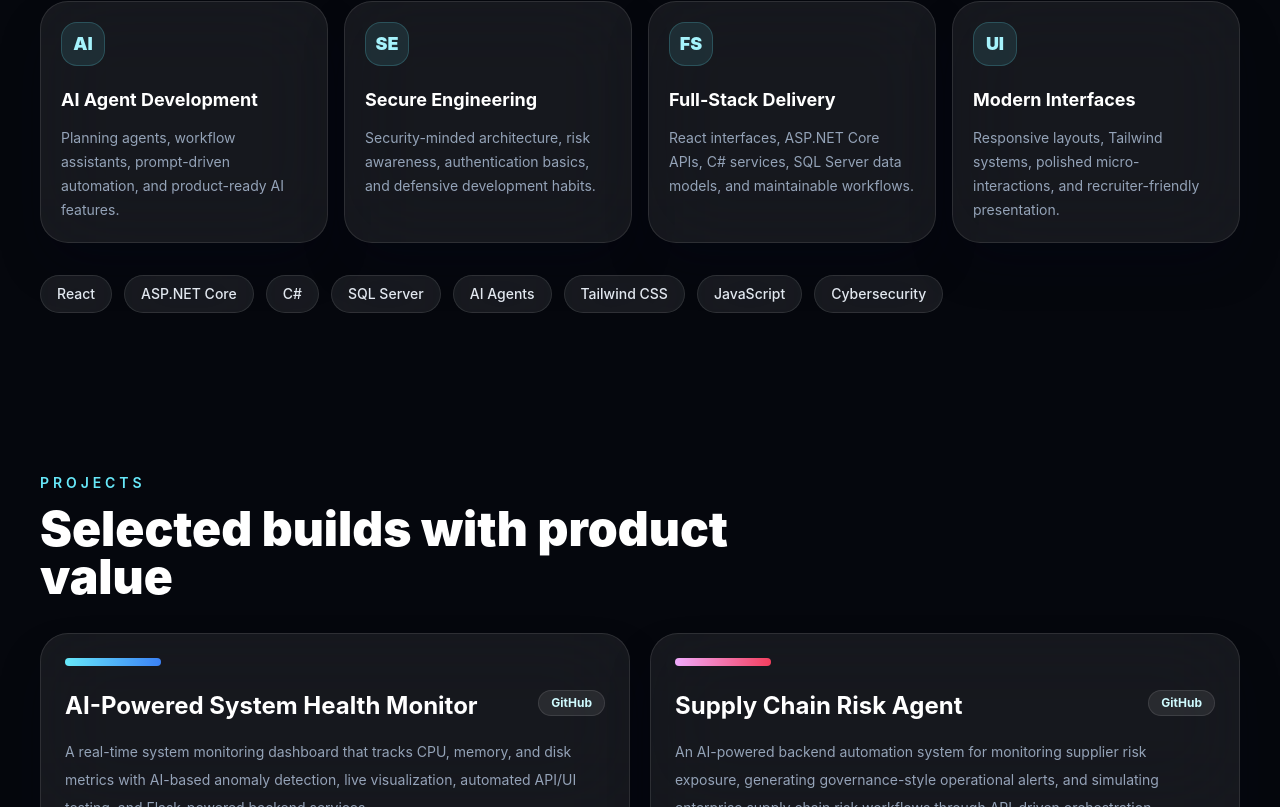
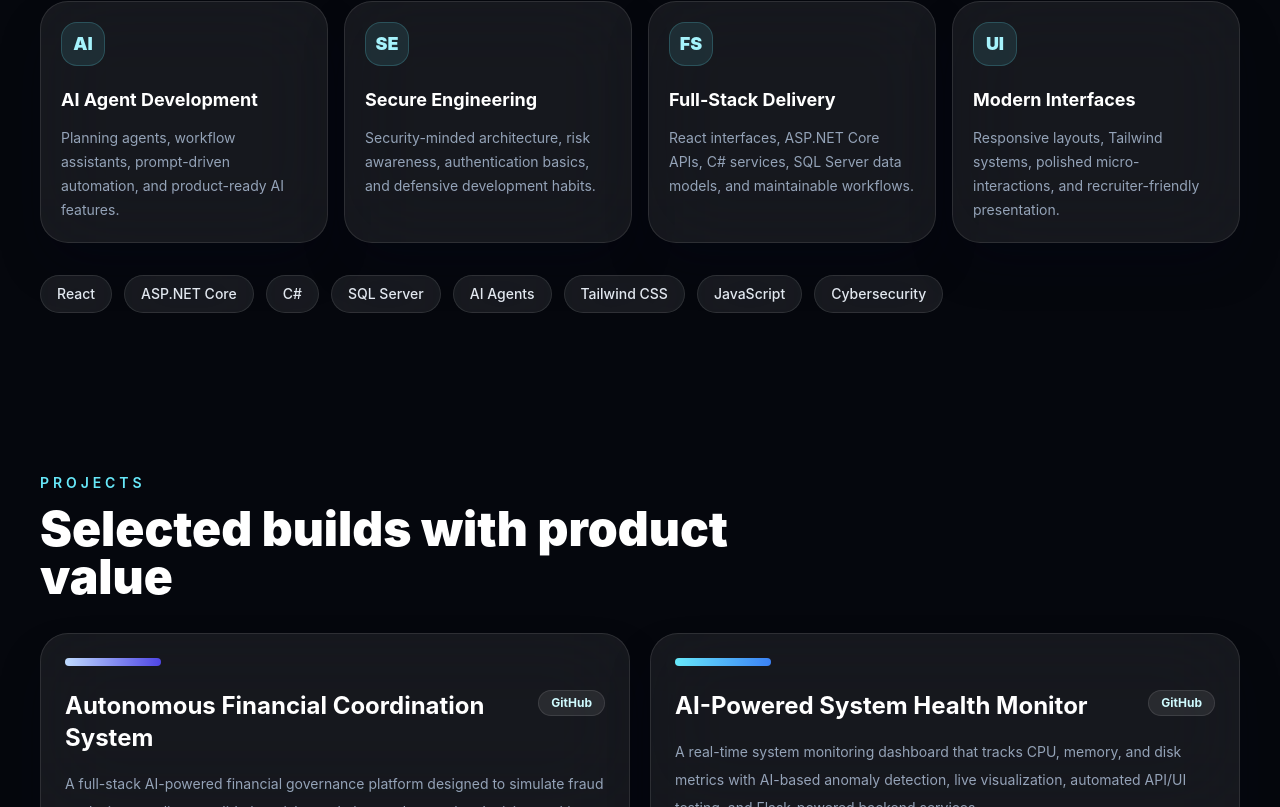
Before and after one commit to raheshcse/Rahesh-portfolio, a React (Vite) app: page / in a window 1280 px wide. Shown: the part 1993-2800 px from the top of the page. Built offline with nearby package versions, Linux system fonts and the light colour scheme.

Commit message:
Updated portfolio projects

```diff
--- a/src/data/portfolio.js
+++ b/src/data/portfolio.js
@@ -68,12 +68,27 @@ export const profileHighlights = [
 
 export const projects = [
   {
+    title: 'Autonomous Financial Coordination System',
+    description: 'A full-stack AI-powered financial governance platform designed to simulate fraud analysis, compliance validation, risk escalation, and executive decision-making using multiple AI agents.',
+    tags: ['React', 'FastAPI', 'LangGraph', 'AI Agents'],
+    accent: 'from-blue-200 to-indigo-600',
+    url: 'https://github.com/raheshcse/autonomous-financial-coordination-system',
+  },
+  {
     title: 'AI-Powered System Health Monitor',
     description:
   'A real-time system monitoring dashboard that tracks CPU, memory, and disk metrics with AI-based anomaly detection, live visualization, automated API/UI testing, and Flask-powered backend services.',
     tags: ['Python', 'Flask', 'AI Monitoring', 'Playwright', 'Pytest'],
     accent: 'from-cyan-300 to-blue-500',
     url: 'https://github.com/raheshcse/system-health-monitor',
+  },
+  {
+    title: 'Store Management System',
+    description:
+    'A full-stack business management application for handling customers, products, stores, and sales with RESTful APIs, SQL Server data storage, and a clean admin dashboard.',
+    tags: ['ASP.NET Core', 'C#', 'React', 'Redux Toolkit', 'SQL Server', 'Azure'],
+    accent: 'from-emerald-300 to-teal-500',
+    url: 'https://github.com/raheshcse/StoreManagementStudio',
   },
   {
     title: 'Supply Chain Risk Agent',
@@ -84,18 +99,11 @@ export const projects = [
     url: 'https://github.com/raheshcse/supply-chain-risk-agent',
   },
   {
-    title: 'Store Management System',
-    description:
-    'A full-stack business management application for handling customers, products, stores, and sales with RESTful APIs, SQL Server data storage, and a clean admin dashboard.',
-    tags: ['ASP.NET Core', 'C#', 'React', 'Redux Toolkit', 'SQL Server', 'Azure'],
-    accent: 'from-emerald-300 to-teal-500',
-    url: 'https://github.com/raheshcse/StoreManagementStudio',
-  },
-  {
-    title: 'Autonomous Financial Coordination System',
-    description: 'A full-stack AI-powered financial governance platform designed to simulate fraud analysis, compliance validation, risk escalation, and executive decision-making using multiple AI agents.',
-    tags: ['React', 'FastAPI', 'LangGraph', 'AI Agents'],
-    accent: 'from-blue-200 to-indigo-600',
-    url: 'https://github.com/raheshcse/autonomous-financial-coordination-system',
-  },
+  title: 'Autonomous Financial Coordination System',
+  description: 'A full-stack AI governance platform that coordinates financial workflows, fraud analysis, compliance validation, risk escalation, and executive approvals using multi-agent orchestration.',
+  tags: ['React', 'FastAPI', 'LangGraph', 'AI Agents', 'SQLAlchemy'],
+  accent: 'from-cyan-300 to-blue-500',
+  url: 'https://github.com/raheshcse/Autonomous-financial-coordination-system',
+}
+
 ]
```
